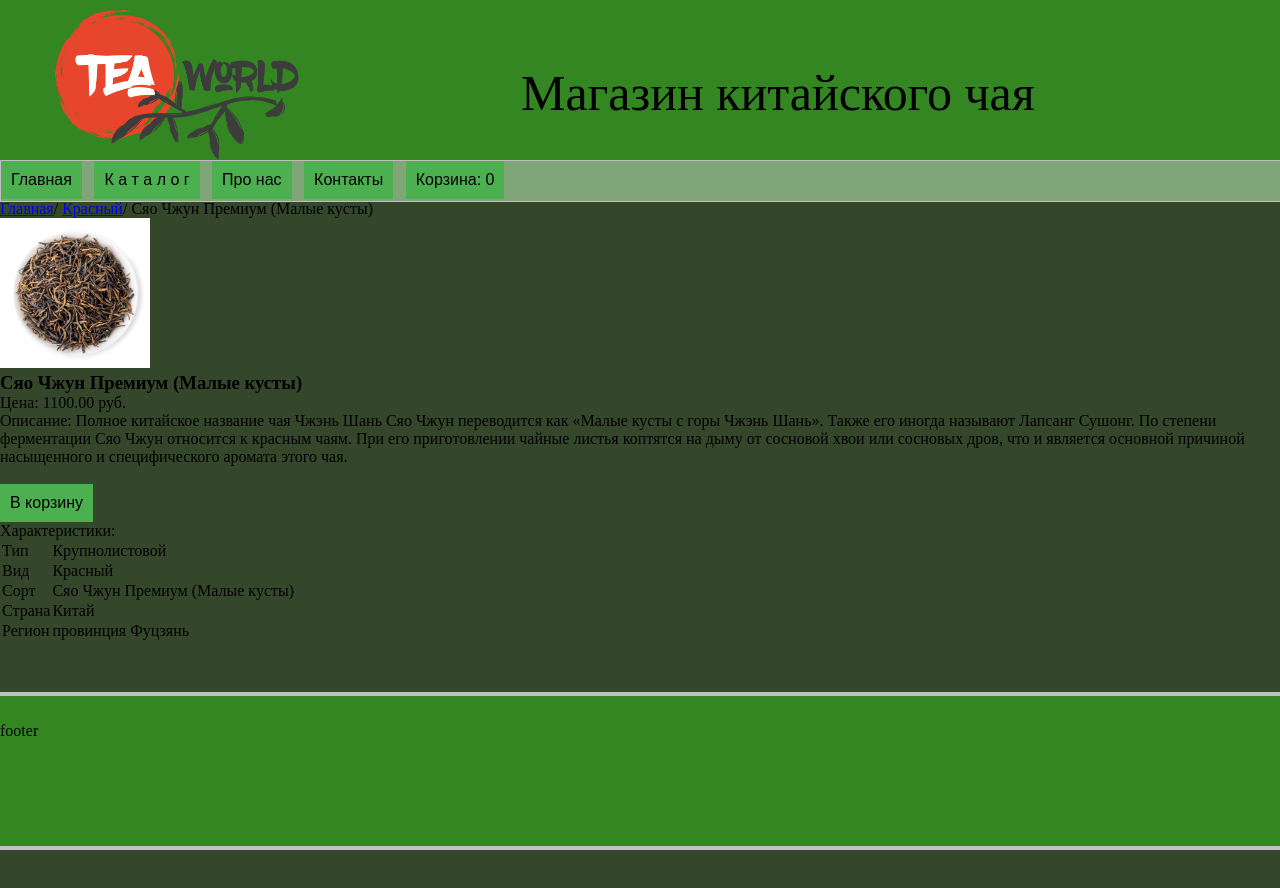
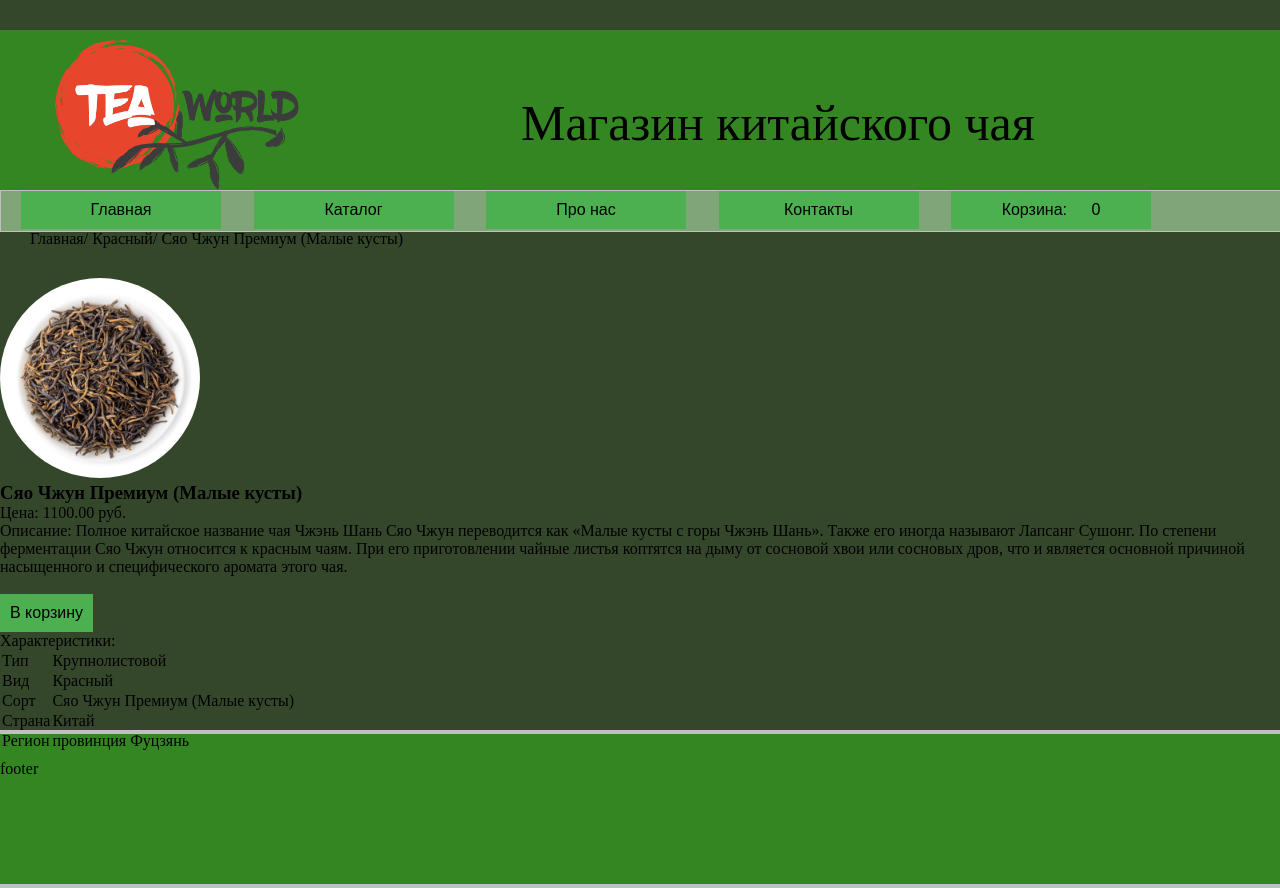
Before and after one commit to safiulinar/teashop, a Django app: page /products/teaproduct/red_xiao_zhong_premium/ in a window 1280 px wide. Before the commit the page ends 850 px from the top, so only its background shows below. Run offline with Django 3.2, Linux system fonts and the light colour scheme; a user stored in the database is signed in; data comes from the database, SQL or seed files in the repository; both versions use the stored data as it was after the commit; data that the repository does not hold is empty.

Commit message:
Work in temlates and css. Version 1.03

```diff
--- a/mainapp/static/css/main.css
+++ b/mainapp/static/css/main.css
@@ -38,9 +38,17 @@
     background: #80a578;
 }
 
+#nav1 span {
+    margin-left: 20px;
+}
+
+#nav1 span button {
+    width: 200px;
+}
+
 .main {
     width: 100%;
-    height: 900px;
+    height: 800px;
     margin-top: 40px;
     float: left;
     display: grid;
@@ -62,13 +70,41 @@
     text-align: center
 }
 
+.main_prod {
+    height: 650px;
+}
+
+.main_prod div img {
+    border-radius: 125px;
+}
+
+.main_cat {
+    width: 100%;
+    height: 400px;
+    margin-top: 40px;
+    float: left;
+    display: grid;
+    grid-template-columns: 1fr 1fr 1fr 1fr;
+    grid-gap: 20px;
+}
+
+.main_cat div {
+    display: grid;
+    grid-template-columns: 1fr;
+    justify-items: center;
+}
+
+.main_cat div img {
+    border-radius: 125px;
+}
+
 .table {
     margin-top: 50px;
 }
 
 .tr {
     display: grid;
-    grid-template-columns: 2fr 2fr 1fr 1fr 1fr 2fr;
+    grid-template-columns: 2fr 1fr 1fr 2fr 1fr 2fr;
     margin-left: 100px;
     margin-right: 100px;
 }
@@ -101,6 +137,16 @@
 
 }
 
+.name_product {
+    text-decoration: none;
+    color: black;
+}
+
+.name_product:hover {
+    text-decoration: none;
+    color: #fff;
+}
+
 #footer {
     width: 100%;
     height: 150px;
@@ -113,8 +159,13 @@
     border-top: 4px solid silver;
 }
 
-ol.breadcrumb li {
+.breadcrumb {
+    margin: 30px;
+}
+
+.breadcrumb li {
     display: inline;
+    margin-top: 10px;
 }
 
 .breadcrumb-item::after {
--- a/mainapp/templates/base.html
+++ b/mainapp/templates/base.html
@@ -12,7 +12,7 @@
             <nav id="nav1">
                 <span class="dropdown"><button class="dropbtn" onclick="window.location.href = '{% url 'base' %}';">Главная</button></span>
                 <span class="dropdown">
-                    <button class="dropbtn">К а т а л о г</button>
+                    <button class="dropbtn">Каталог</button>
                     <div class="dropdown-content">
                         {% for category in categories %}
                             <a href="{{ category.url }}">{{ category.name }} ({{ category.count }})</a>
@@ -30,7 +30,7 @@
             <div>
                 <img src="{{ product.image.url }}" alt="" width="200">
                 <br>
-                <div><a href="{{ product.get_absolute_url }}">{{ product.title }}</a></div>
+                <div><a class="name_product" href="{{ product.get_absolute_url }}">{{ product.title }}</a></div>
                 <br>
                 <div>Цена: {{ product.price }} руб.</div>
                 <span class="button_cart"><button>В корзину</button></span>
--- a/mainapp/templates/cart.html
+++ b/mainapp/templates/cart.html
@@ -37,7 +37,7 @@
       <td class="td">
         <form action="{% url 'change_qty' ct_model=item.content_object.get_model_name slug=item.content_object.slug %}" method="POST">
           {% csrf_token %}
-          <input type="number" name="qty" min="1" value="{{ item.qty }}">
+          <input type="number" width="40" name="qty" min="1" value="{{ item.qty }}">
           <br>
           <input type="submit" value="Изменить кол-во">
         </form>
--- a/mainapp/templates/category_detail.html
+++ b/mainapp/templates/category_detail.html
@@ -1,13 +1,13 @@
 {% extends 'base.html' %}
 
 {% block content %}
-<main class="main">
+<main class="main_cat">
     {% for product in category_products %}
     {% if product.category == category %}
     <div>
         <img src="{{ product.image.url }}" alt="" width="200">
         <br>
-        <div><a href="{{ product.get_absolute_url }}">{{ product.title }}</a></div>
+        <div><a class="name_product" href="{{ product.get_absolute_url }}">{{ product.title }}</a></div>
         <br>
         <div>Цена: {{ product.price }} руб.</div>
         <span class="button_cart"><button>В корзину</button></span>
--- a/mainapp/templates/product_detail.html
+++ b/mainapp/templates/product_detail.html
@@ -4,15 +4,15 @@
 <main class="main_prod">
 <nav aria-label="breadcrumb">
     <ol class="breadcrumb">
-        <li class="breadcrumb-item"><a href="{% url 'base' %}">Главная</a></li>
-        <li class="breadcrumb-item"><a href="#">{{ product.category.name }}</a></li>
+        <li class="breadcrumb-item"><a class="name_product" href="{% url 'base' %}">Главная</a></li>
+        <li class="breadcrumb-item"><a class="name_product" href="#">{{ product.category.name }}</a></li>
         <li aria-current="page">{{ product.title }}</li>
     </ol>
 </nav>
 
 <div>
     <div>
-        <img src="{{ product.image.url }}" width="150">
+        <img src="{{ product.image.url }}" width="200">
     </div>
     <div>
         <h3> {{ product.title }} </h3>
```
Also changed, not shown: db.sqlite3.
